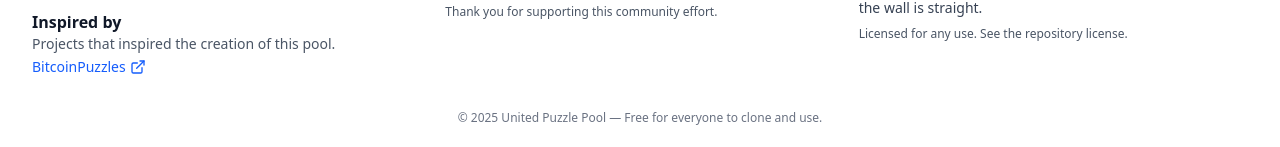
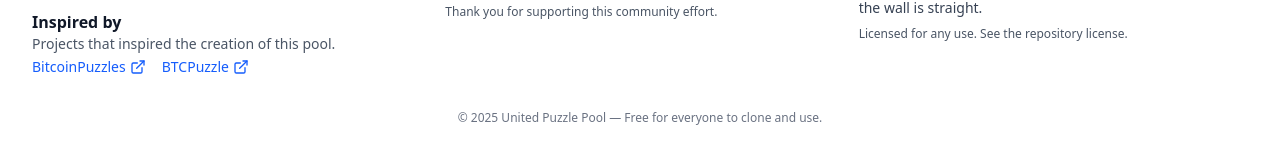
Before and after one commit to Miskecy/united-puzzle-pool, a Next.js app: page / in a window 1280 px wide. Shown: the part 3127-3274 px from the top of the page. Built offline with nearby package versions, Linux system fonts and the light colour scheme; no server answers; the database is empty.

Commit message:
Add aditional footer information

```diff
--- a/src/components/Footer.tsx
+++ b/src/components/Footer.tsx
@@ -40,6 +40,11 @@ export default function Footer() {
 								<span>BitcoinPuzzles</span>
 								<ExternalLink className="h-4 w-4" />
 							</Link>
+							<Link href="https://btcpuzzle.info/" target="_blank" rel="noopener noreferrer" className="text-blue-600 hover:text-blue-700 text-sm font-medium inline-flex items-center gap-1 ml-4">
+								<span>BTCPuzzle</span>
+								<ExternalLink className="h-4 w-4" />
+							</Link>
+
 						</div>
 					</div>
 
```
Lines whose indentation alone changed are shown as unchanged.
